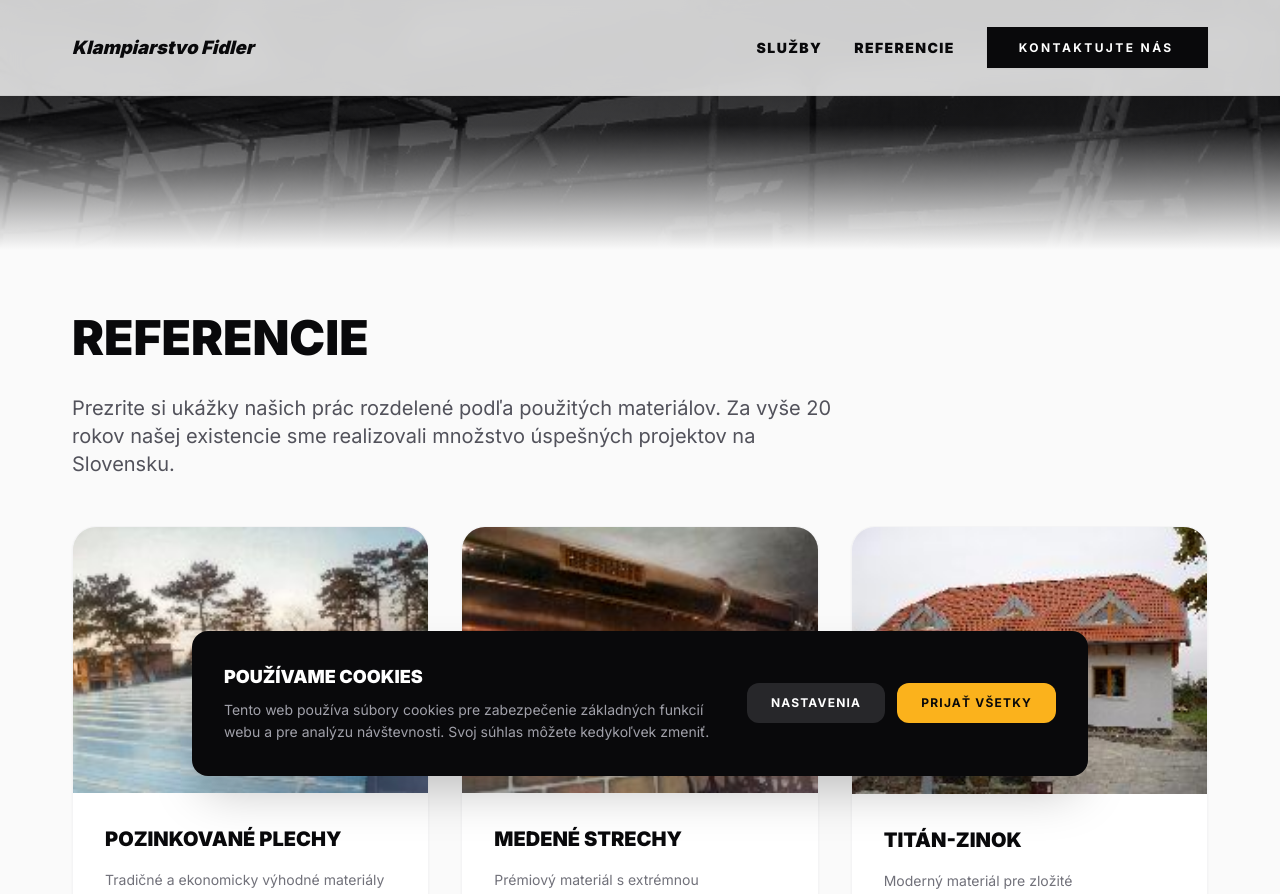
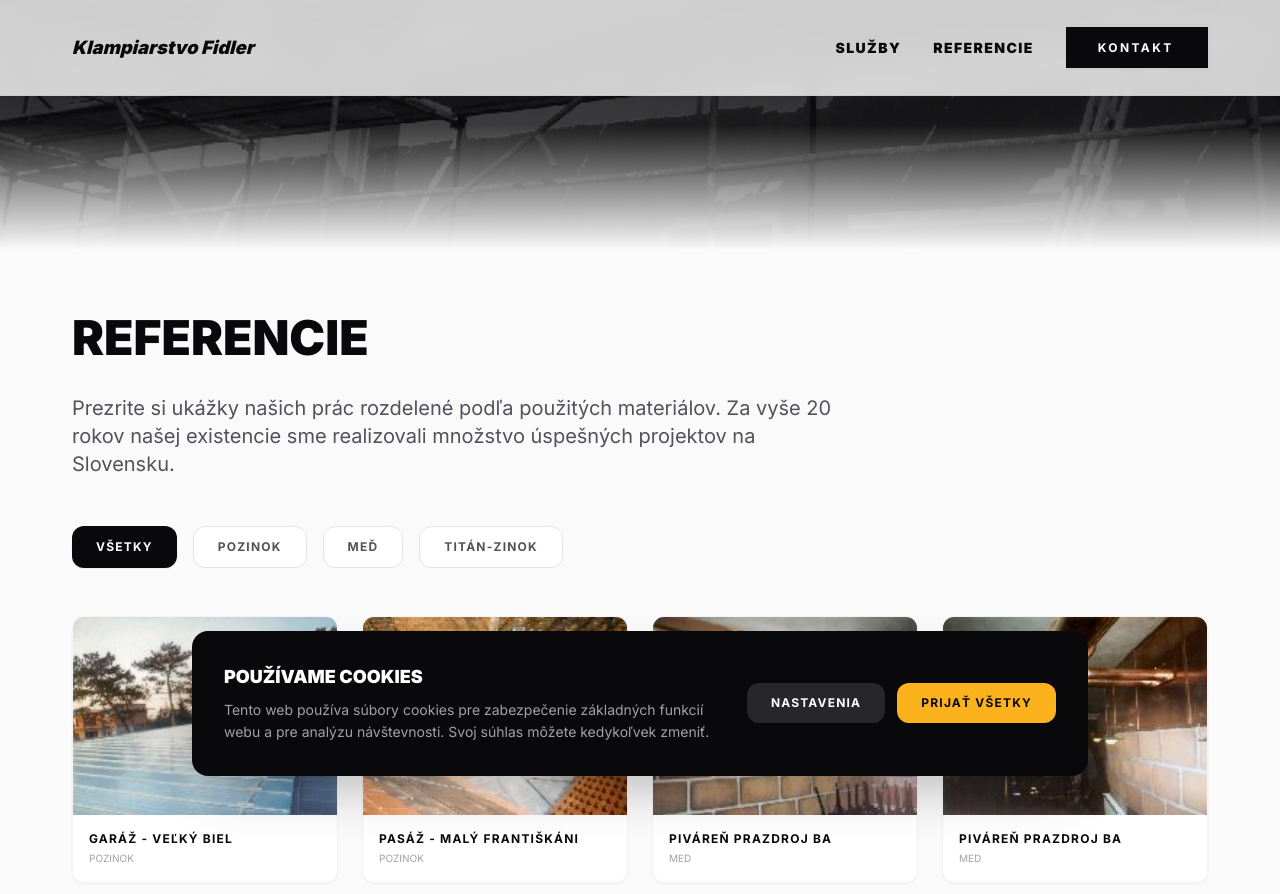
Before and after one commit to aebdigital/fidler, a Next.js app: page /referencie in a window 1280 px wide. Shown: the top 894 px of the page. Built offline with nearby package versions, Linux system fonts and the light colour scheme.

Commit message:
rename header btn and rewrite referencie to gallery

```diff
--- a/src/app/referencie/page.tsx
+++ b/src/app/referencie/page.tsx
@@ -1,28 +1,44 @@
-import Link from "next/link";
+"use client";
+
+import { useState } from "react";
 import Image from "next/image";
 import { SubpageHero } from "../../components/SubpageHero";
 
+const titanTitles = [
+  "r.d. Tomašikovo", "r.d. Tomašikovo",
+  "polyfunkčný dom Žilina", "polyfunkčný dom Žilina",
+  "central passage BA", "central passage BA",
+  "sídlo firmy Belová", "sídlo firmy Belová",
+  "r.d. BA", "r.d. BA", "r.d. BA", "r.d. Koliba",
+  "r.d. Koliba", "r.d. Koliba", "garáž BA", "kostol Koniarovce",
+  "kostol Koniarovce", "kostol Piešťany", "kostol Piešťany",
+  "komunikačné centrum Prievidza", "komunikačné centrum Prievidza"
+];
+
+const allPhotos = [
+  { category: "pozinok", src: "/scraped/pz01v.jpg", thumb: "/scraped/pz01m.jpg", title: "garáž - Veľký Biel" },
+  { category: "pozinok", src: "/scraped/pz02v.jpg", thumb: "/scraped/pz02m.jpg", title: "pasáž - Malý Františkáni" },
+  { category: "med", src: "/scraped/m01v.jpg", thumb: "/scraped/m01m.jpg", title: "piváreň Prazdroj BA" },
+  { category: "med", src: "/scraped/m02v.jpg", thumb: "/scraped/m02m.jpg", title: "piváreň Prazdroj BA" },
+  { category: "med", src: "/scraped/m03v.jpg", thumb: "/scraped/m03m.jpg", title: "r.d. Buková BA" },
+  { category: "med", src: "/scraped/m04v.jpg", thumb: "/scraped/m04m.jpg", title: "r.d. Buková BA" },
+  ...Array.from({ length: 21 }, (_, i) => {
+    const num = (i + 1).toString().padStart(2, '0');
+    return {
+      category: "titan",
+      src: `/scraped/tz${num}v.jpg`,
+      thumb: `/scraped/tz${num}m.jpg`,
+      title: titanTitles[i] || `Práca ${num}`
+    };
+  })
+];
+
 export default function ReferenciePage() {
-  const categories = [
-    {
-      title: "Pozinkované plechy",
-      desc: "Tradičné a ekonomicky výhodné materiály pre strešné krytiny.",
-      link: "/sluzby/pozinok",
-      img: "/scraped/pz01m.jpg"
-    },
-    {
-      title: "Medené strechy",
-      desc: "Prémiový materiál s extrémnou dlhovekosťou a nezameniteľným vzhľadom.",
-      link: "/sluzby/med",
-      img: "/scraped/m01m.jpg"
-    },
-    {
-      title: "Titán-Zinok",
-      desc: "Moderný materiál pre zložité architektonické tvary, strechy a fasády.",
-      link: "/sluzby/titan-zinok",
-      img: "/scraped/tz01m.jpg"
-    }
-  ];
+  const [filter, setFilter] = useState("all");
+
+  const filteredPhotos = allPhotos.filter(
+    (photo) => filter === "all" || photo.category === filter
+  );
 
   return (
     <>
@@ -35,22 +51,47 @@ export default function ReferenciePage() {
               Prezrite si ukážky našich prác rozdelené podľa použitých materiálov. Za vyše 20 rokov našej existencie sme realizovali množstvo úspešných projektov na Slovensku.
             </p>
 
-          <div className="grid grid-cols-1 md:grid-cols-3 gap-8">
-            {categories.map((cat, i) => (
-              <Link key={i} href={cat.link} className="group block bg-white rounded-3xl overflow-hidden shadow-sm border border-zinc-100 transition-all hover:shadow-md hover:border-zinc-200">
+            <div className="flex flex-wrap gap-4 mb-12">
+              <button
+                onClick={() => setFilter("all")}
+                className={`px-6 py-3 text-xs font-bold uppercase tracking-widest rounded-xl transition-all ${filter === "all" ? "bg-zinc-950 text-white shadow-sm" : "bg-white text-zinc-600 hover:bg-zinc-100 border border-zinc-200"}`}
+              >
+                Všetky
+              </button>
+              <button
+                onClick={() => setFilter("pozinok")}
+                className={`px-6 py-3 text-xs font-bold uppercase tracking-widest rounded-xl transition-all ${filter === "pozinok" ? "bg-zinc-950 text-white shadow-sm" : "bg-white text-zinc-600 hover:bg-zinc-100 border border-zinc-200"}`}
+              >
+                Pozinok
+              </button>
+              <button
+                onClick={() => setFilter("med")}
+                className={`px-6 py-3 text-xs font-bold uppercase tracking-widest rounded-xl transition-all ${filter === "med" ? "bg-zinc-950 text-white shadow-sm" : "bg-white text-zinc-600 hover:bg-zinc-100 border border-zinc-200"}`}
+              >
+                Meď
+              </button>
+              <button
+                onClick={() => setFilter("titan")}
+                className={`px-6 py-3 text-xs font-bold uppercase tracking-widest rounded-xl transition-all ${filter === "titan" ? "bg-zinc-950 text-white shadow-sm" : "bg-white text-zinc-600 hover:bg-zinc-100 border border-zinc-200"}`}
+              >
+                Titán-zinok
+              </button>
+            </div>
+
+            <div className="grid grid-cols-1 sm:grid-cols-2 md:grid-cols-3 lg:grid-cols-4 gap-6">
+              {filteredPhotos.map((photo, i) => (
+                <a key={i} href={photo.src} target="_blank" rel="noreferrer" className="group block bg-white rounded-xl overflow-hidden shadow-sm border border-zinc-100 transition-all hover:shadow-md hover:border-zinc-200">
                   <div className="aspect-[4/3] relative overflow-hidden bg-zinc-100">
-                  <Image fill src={cat.img} alt={cat.title} className="w-full h-full object-cover transition-transform duration-700 group-hover:scale-105" />
+                    <Image fill src={photo.thumb} alt={photo.title} className="object-cover transition-transform duration-700 group-hover:scale-110" />
                   </div>
-                <div className="p-8">
-                  <h2 className="text-xl font-black uppercase tracking-tighter mb-4 text-zinc-950 group-hover:text-primary transition-colors">{cat.title}</h2>
-                  <p className="text-sm text-zinc-500 leading-relaxed">{cat.desc}</p>
-                  <div className="mt-6 flex items-center gap-2 text-xs font-bold uppercase tracking-widest text-zinc-950 group-hover:text-primary transition-colors">
-                    Zobraziť galériu &rarr;
+                  <div className="p-4">
+                    <p className="text-xs font-bold uppercase tracking-widest text-zinc-950 group-hover:text-primary transition-colors">{photo.title}</p>
+                    <p className="text-[10px] uppercase text-zinc-400 mt-1">{photo.category}</p>
                   </div>
-                </div>
-              </Link>
+                </a>
               ))}
             </div>
+
           </div>
         </div>
       </div>
--- a/src/components/Header.tsx
+++ b/src/components/Header.tsx
@@ -27,7 +27,7 @@ export function Header() {
             href="/kontakt"
             className="group flex items-center justify-center bg-zinc-950 px-8 py-3.5 text-xs font-bold uppercase tracking-[0.2em] text-white shadow-sm transition-all hover:bg-primary"
           >
-            <span className="hover-split-text"><span className="hover-split-text-inner" data-text="Kontaktujte nás">Kontaktujte nás</span></span>
+            <span className="hover-split-text"><span className="hover-split-text-inner" data-text="Kontakt">Kontakt</span></span>
           </Link>
         </div>
       </div>
```
Lines whose indentation alone changed are shown as unchanged.
